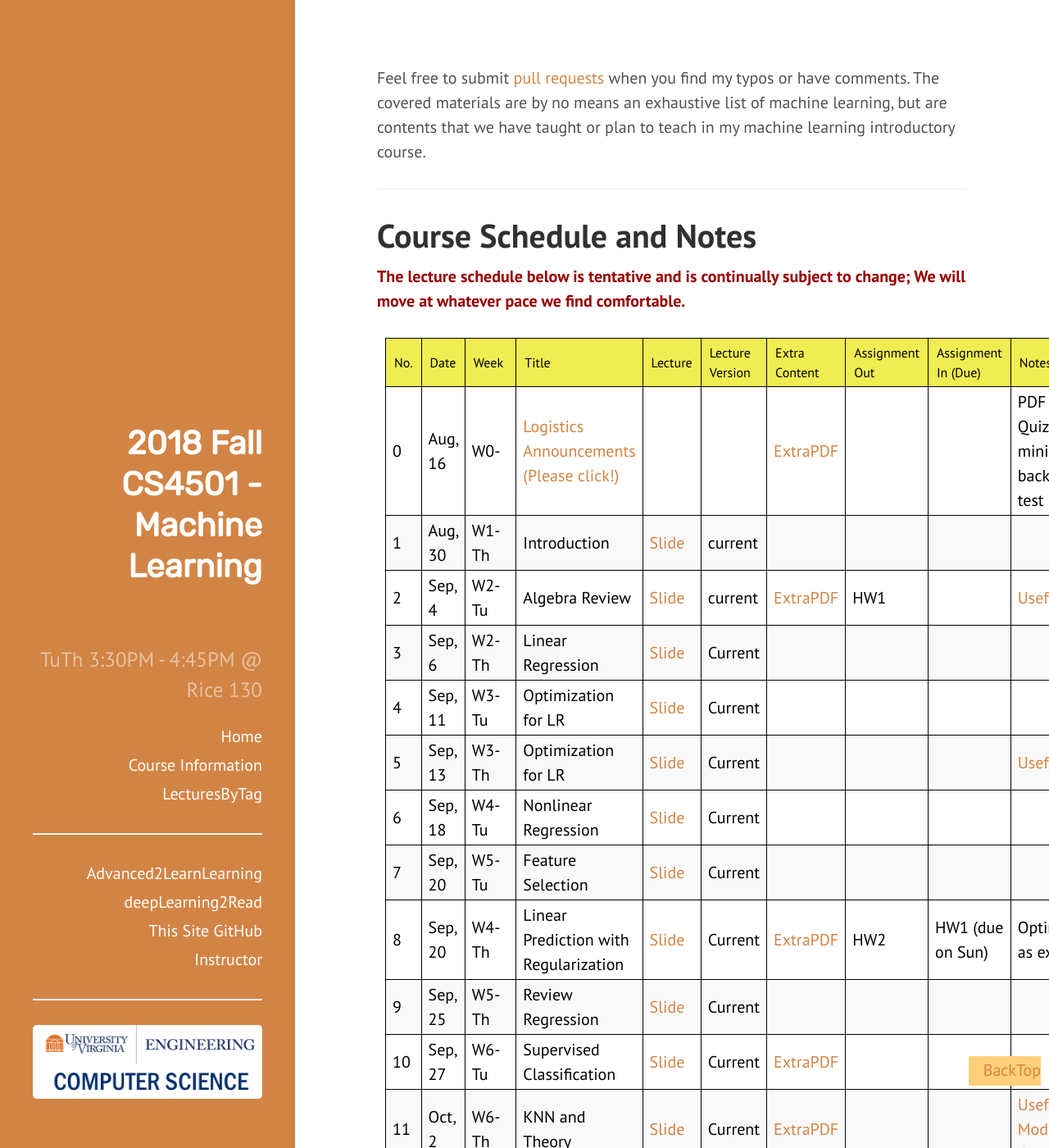
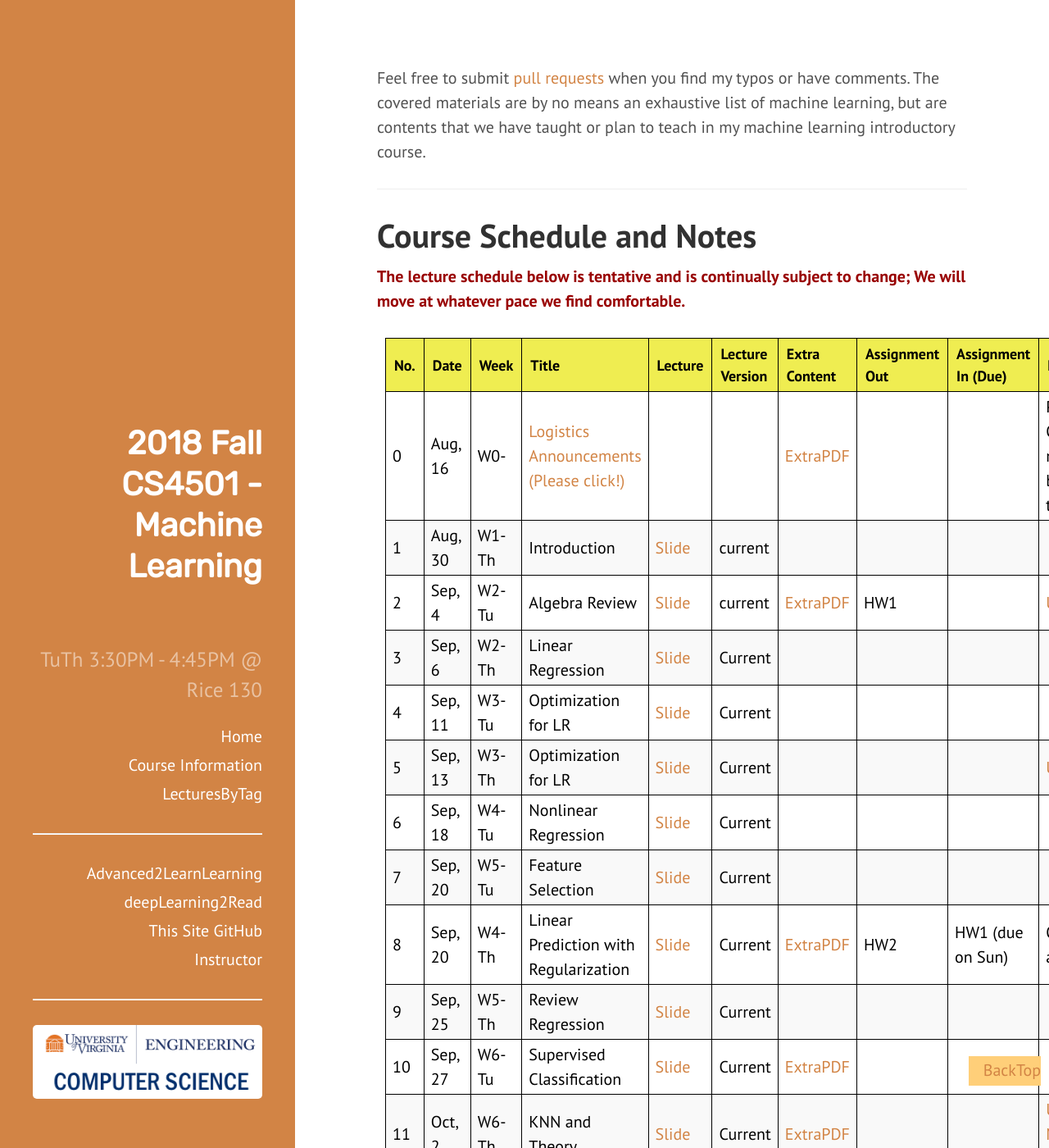
Before and after one commit to dblakely/2018fUVA-CS4501MachineLearning, a Jekyll site: the page built from index.html, in a window 1280 px wide and 1400 px high. Shown: the whole window at 82% size. Built offline with Jekyll 4.4.1, drawn with Linux system fonts in a browser that asks for light colours.

Commit message:
again font in table

```diff
--- a/public/css/hyde.css
+++ b/public/css/hyde.css
@@ -300,12 +300,12 @@ width: 99%;
 }
 #datatab3 th
 {
-font-size: 16px;
-font-weight: normal;
+font-size: 18px;
+font-weight: bold;
 color: black;
 background: #efed51;
 padding: 5px 10px;
-text-align: left;
+text-align: middle;
 border: solid 1px black;
 }
 
```
